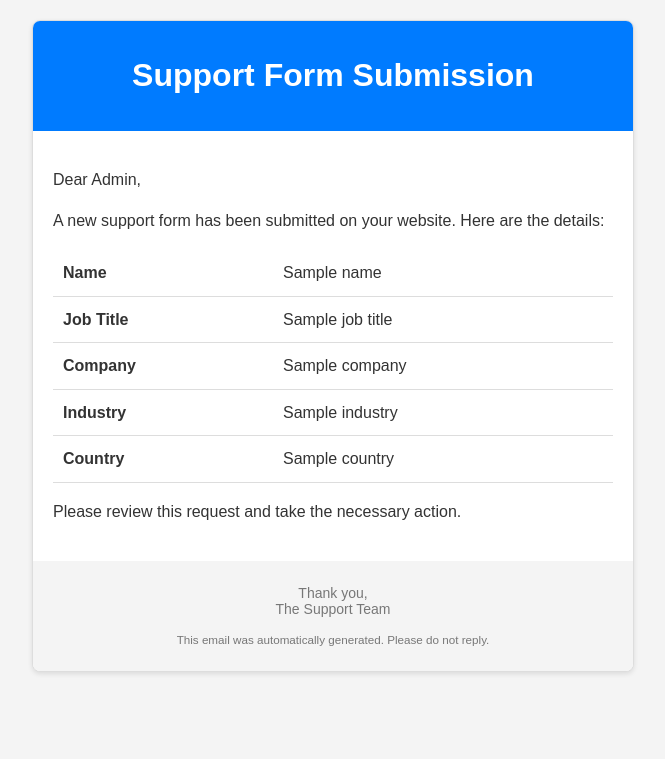
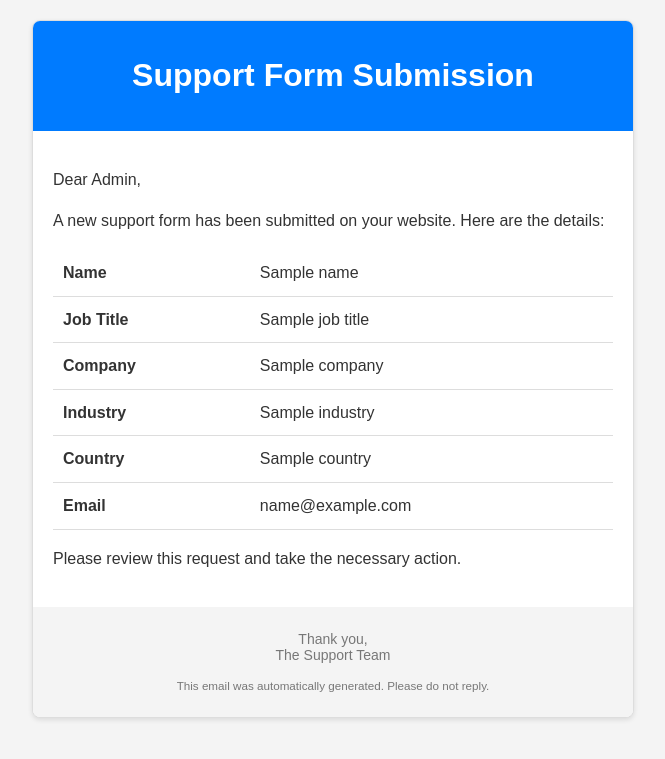
Before and after one commit to Tayyabulrehman/simbyotic, a Django app: template templates/contact.html in a window 1280 px wide. Shown: the top 759 px of the page, without its empty margins (307-972 px from the left). Run offline with Django 4.2, Linux system fonts and the light colour scheme; the template is opened without the code that fills it: most values are stand-ins (such as "Sample title", 1, 10 or a date in 2020).

Commit message:
update_email_tempate

```diff
--- a/api/models.py
+++ b/api/models.py
@@ -1,5 +1,6 @@
 from uuid import uuid4
 
+from django.conf import settings
 from django.db import models
 
 from google.oauth2.credentials import Credentials
@@ -93,6 +94,7 @@ def send_contact_us_email(name, email, job_title, company,industry, country):
         'company': company,
         "industry":industry,
         'country': country,
+        'email':email
     })
 
     # Configure and send the email
@@ -100,7 +102,7 @@ def send_contact_us_email(name, email, job_title, company,industry, country):
         subject="Support Form Submission",
         body=html_content,
         from_email='deveoper0@gmail.com',
-        to=[email],  # Admin email
+        to=settings.SUPPORT_EMAIL,  # Admin email
     )
     email_message.content_subtype = 'html'  # Set email type to HTML
     email_message.send()
--- a/contact/settings.py
+++ b/contact/settings.py
@@ -132,3 +132,5 @@ EMAIL_HOST_USER = 'deveoper0@gmail.com'  # Your email address
 EMAIL_HOST_PASSWORD = "vnbircedanlubmfy"# Your email password or app-specific password
 DEFAULT_FROM_EMAIL = EMAIL_HOST_USER
 CORS_ORIGIN_ALLOW_ALL = True
+
+SUPPORT_EMAIL ='deveoper0@gmail.com'
--- a/templates/contact.html
+++ b/templates/contact.html
@@ -92,6 +92,11 @@
                     <th>Country</th>
                     <td>{{ country }}</td>
                 </tr>
+
+                 <tr>
+                    <th>Email</th>
+                    <td>{{ email }}</td>
+                </tr>
             </table>
             <p>Please review this request and take the necessary action.</p>
         </div>
```
